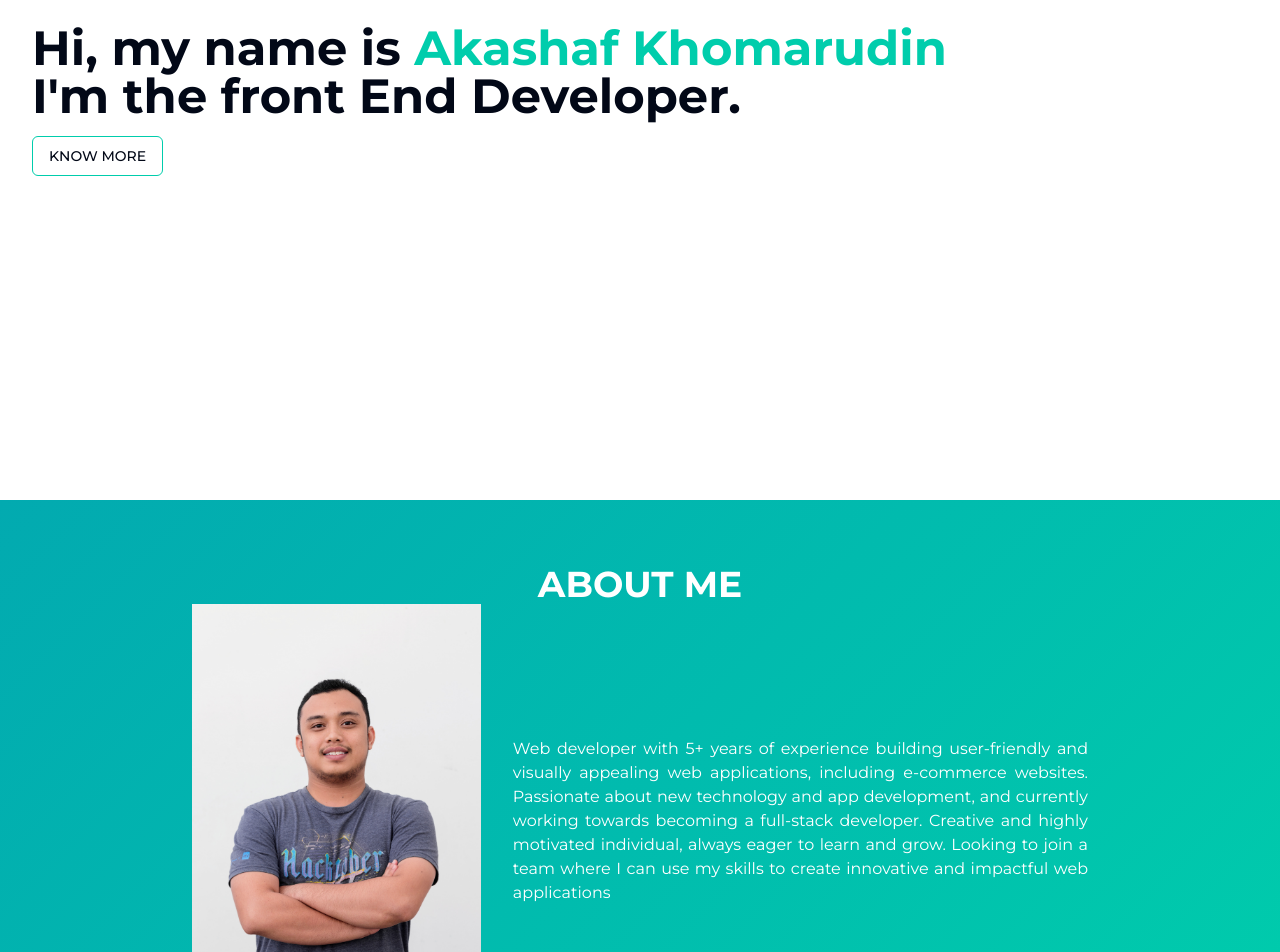
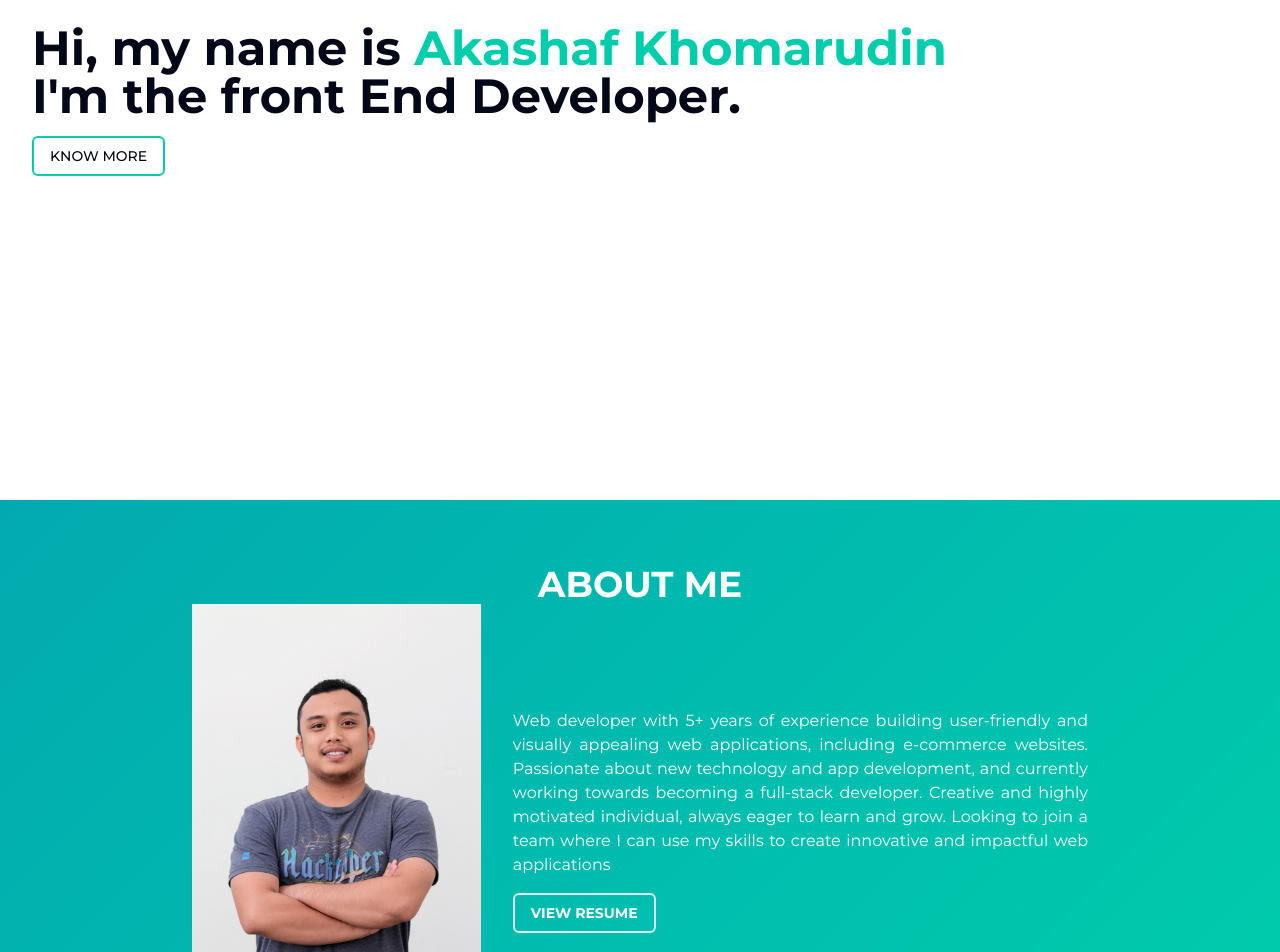
Before and after one commit to akashaf/portfolio, a Next.js app: page / in a window 1280 px wide. Shown: the part 300-1252 px from the top of the page. Built offline with nearby package versions, Linux system fonts and the light colour scheme.

Commit message:
fine tune about me section

```diff
--- a/src/app/page.tsx
+++ b/src/app/page.tsx
@@ -13,7 +13,7 @@ export default function Home() {
                         <h1>I'm the front End Developer.</h1>
                     </div>
                     <Button
-                        className="uppercase border-[#00cdac] hover:bg-[#00cdac] hover:text-white"
+                        className="uppercase border-[#00cdac] border-2 hover:bg-[#00cdac] hover:text-white"
                         variant="outline"
                     >
                         know more
@@ -33,12 +33,15 @@ export default function Home() {
                         <div>
                             <Image src="/IMG_0202.jpg" width={300} height={300} alt="my picture" />
                         </div>
-                        <div className="w-2/3 text-justify">
+                        <div className="w-2/3 space-y-4">
+                            <p className='text-justify'>
                             Web developer with 5+ years of experience building user-friendly and visually appealing web
                             applications, including e-commerce websites. Passionate about new technology and app
                             development, and currently working towards becoming a full-stack developer. Creative and
                             highly motivated individual, always eager to learn and grow. Looking to join a team where I
                             can use my skills to create innovative and impactful web applications
+                            </p>
+                            <Button className='uppercase border-2 bg-transparent font-bold hover:text-[#02aab0]' variant='outline'>view resume</Button>
                         </div>
                     </div>
                 </div>
```
